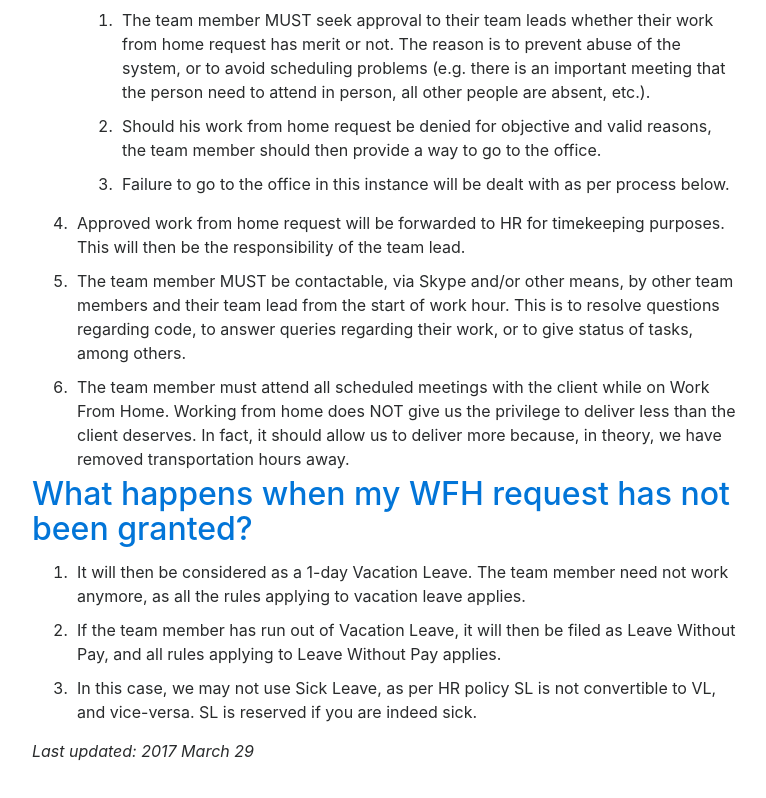
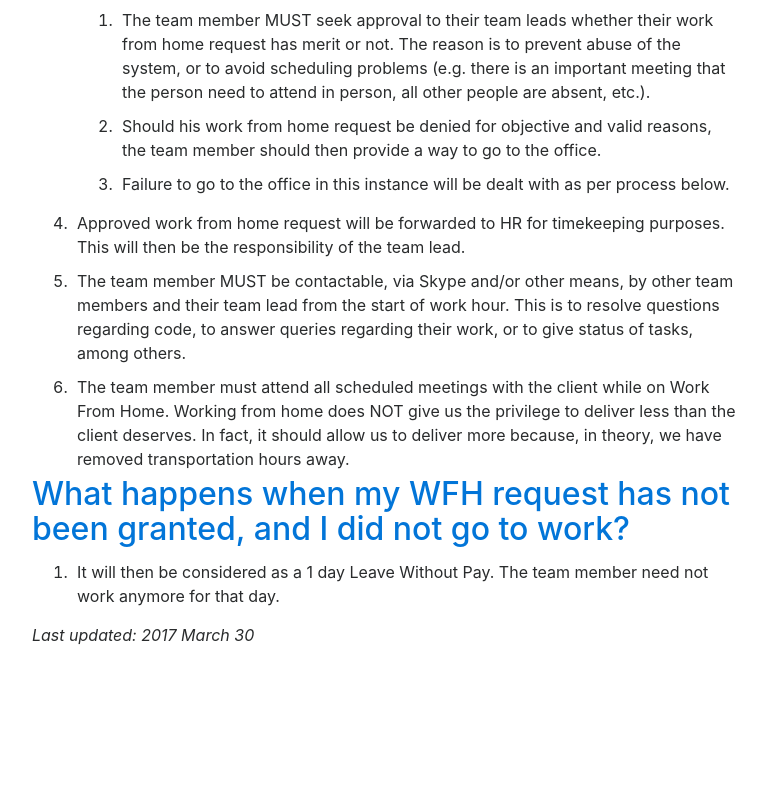
Before and after one commit to cloudhealthkinnect/cloudhealthkinnect.github.io, a plain HTML site: page wfh.html in a window 1280 px wide. Shown: the part 1294-2092 px from the top of the page, without its empty margins (273-1039 px from the left). After the commit the page ends 2032 px from the top, so only its background shows below. Drawn offline with nearby package versions, Linux system fonts and the light colour scheme.

Commit message:
Modification of penalties for WFH

```diff
--- a/wfh.html
+++ b/wfh.html
@@ -105,21 +105,15 @@ The team member must attend all scheduled meetings with the client while on Work
 </li>
 </ol>
 
-<h2 id="not-granted"><a href="#not-granted">What happens when my WFH request has not been granted?</a></h2>
+<h2 id="not-granted"><a href="#not-granted">What happens when my WFH request has not been granted, and I did not go to work?</a></h2>
 
 <ol>
 <li>
-It will then be considered as a 1-day Vacation Leave. The team member need not work anymore, as all the rules applying to vacation leave applies.
-</li>
-<li>
-If the team member has run out of Vacation Leave, it will then be filed as Leave Without Pay, and all rules applying to Leave Without Pay applies.
-</li>
-<li>
-In this case, we may not use Sick Leave, as per HR policy SL is not convertible to VL, and vice-versa. SL is reserved if you are indeed sick.
+It will then be considered as a 1 day Leave Without Pay. The team member need not work anymore for that day.
 </li>
 </ol>
 <footer>
-Last updated: 2017 March 29
+Last updated: 2017 March 30
 </footer>
 </body>
 </html>
```
